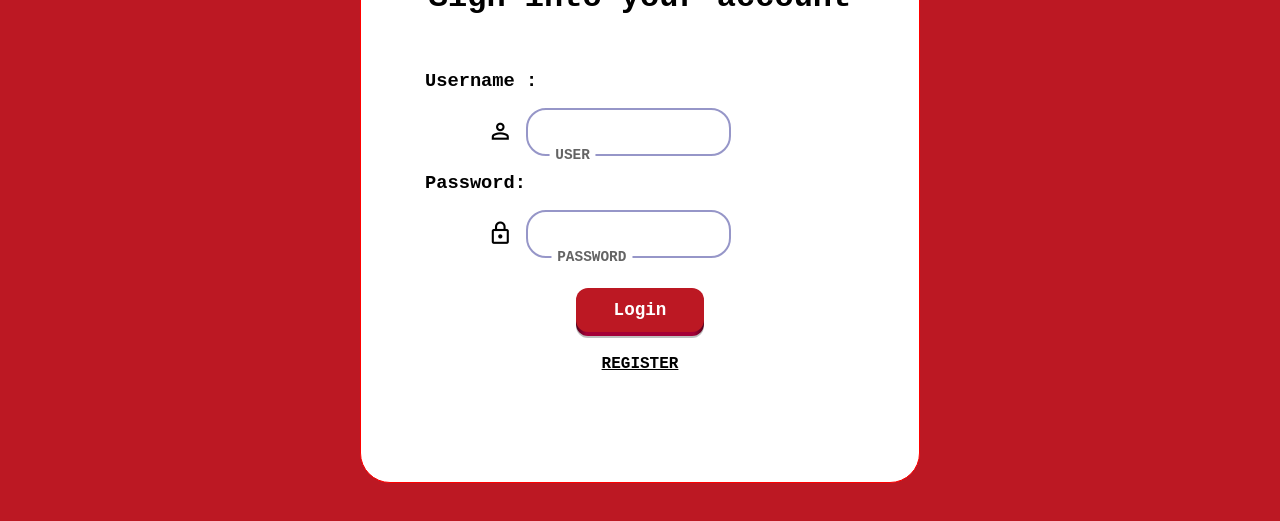
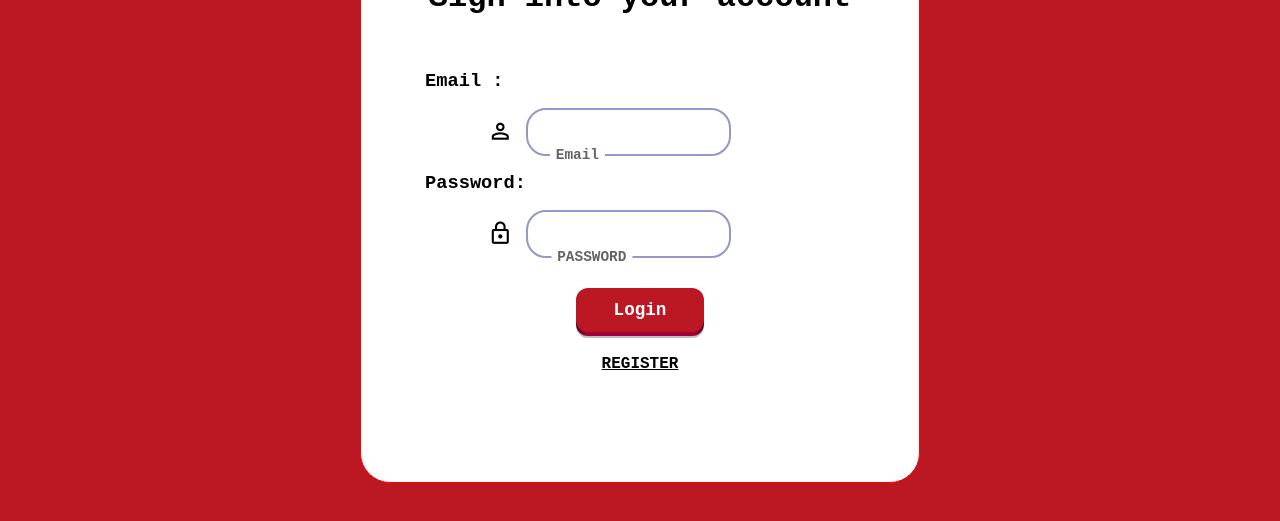
Before and after one commit to 72xarth/Gameless, an Angular app: page /login in a window 1280 px wide. Shown: the part 237-758 px from the top of the page. Built offline with nearby package versions, Linux system fonts and the light colour scheme; a web font is replaced by a local one.

Commit message:
Login success

```diff
--- a/src/app/app.config.ts
+++ b/src/app/app.config.ts
@@ -3,7 +3,8 @@ import { provideRouter } from '@angular/router';
 
 import { routes } from './app.routes';
 import { provideAnimationsAsync } from '@angular/platform-browser/animations/async';
+import { provideHttpClient } from '@angular/common/http';
 
 export const appConfig: ApplicationConfig = {
-  providers: [provideRouter(routes), provideAnimationsAsync()]
+  providers: [provideRouter(routes), provideAnimationsAsync(),provideHttpClient()]
 };
--- a/src/app/app.routes.ts
+++ b/src/app/app.routes.ts
@@ -6,8 +6,7 @@ import { Login2Component } from './components/login2/login2.component';
 import { IndexComponent } from './components/index/index.component';
 import { Register4Component } from './components/register4/register4.component';
 import { StandingComponent } from './components/standing/standing.component';
-// import { Login1Component } from './components/login1/login1.component';
-// import { Login1Component } from './login1/login1.component';
+
 
 export const routes: Routes = [
     {path: 'profile', component: HeaderComponent},
@@ -18,5 +17,4 @@ export const routes: Routes = [
     {path: 'rank', component: StandingComponent},
     {path: '', component: IndexComponent}
 
-
 ];
--- a/src/app/components/login1/login1.component.html
+++ b/src/app/components/login1/login1.component.html
@@ -14,7 +14,7 @@
 <body>
     <div class="nav">
         <div class="title">
-                <img src="../../../assets/icon_web-removebg-preview.png" alt="" width="250vw" height="60vw">
+            <a routerLink="/">  <img src="../../../assets/icon_web-removebg-preview.png" alt="" width="250vw" height="60vw"></a>
                 <div style="justify-content: center; align-items: center; display: flex;  width: 20vh; ">
                     <button mat-button style=" color: #ffffff; font-size: 1vw;" routerLink="/rank">Rank</button>
 
--- a/src/app/components/login2/login2.component.html
+++ b/src/app/components/login2/login2.component.html
@@ -33,59 +33,51 @@
         </div>
 </div>
 
-    <div class="container">
-        <div class="maincon">
-                    <div class="card">
-                        <div class="text1">
-                                    <h1>
-                                        Sign into your account
-                                    </h1>
+<div class="container">
+    <div class="maincon">
+        <div class="card">
+            <div class="text1">
+                <h1>
+                    Sign into your account
+                </h1>
+            </div>
+
+            <form [formGroup]="myForm" (ngSubmit)="submitForm()">
+                <div style="display: grid; align-items: center; margin-right: 6vw;">
+                    <h3 style="margin-left: 5vw;">Email : &nbsp;</h3>
+                    <div style="display: flex; justify-content: center; align-items: center;">
+                        <span class="material-symbols-outlined" style="font-size: 2vw; margin-right: 1vw;">person</span>
+                        <div class="inputGroup">
+                            <input type="text" style="width: 16vw;" formControlName="gmail">
+                            <label for="gmail">Email</label>
                         </div>
-                        <div>
-                            <div style="display: grid; align-items: center;  margin-right: 6vw;">
-                                <h3 style="margin-left: 5vw;">Username : &nbsp;</h3>
-                                <div  style="display: flex; justify-content: center; align-items: center;">
-                                    <span class="material-symbols-outlined" style="font-size: 2vw; margin-right: 1vw;">
-                                        person
-                                        </span>
-                                    <div class="inputGroup" >
-                                        <input type="text" style="width: 16vw;">
-                                        <label for="name" >USER</label >
-                                    </div>
-                                </div>
-
-                            </div>
-                            <div style="display: grid; align-items: center;  margin-right: 6vw;">
-                                <h3 style="margin-left: 5vw;">Password: &nbsp;</h3>
-                                <div  style="display: flex; justify-content: center; align-items: center;">
-                                    <span class="material-symbols-outlined" style="font-size: 2vw; margin-right: 1vw;">
-                                        lock
-                                        </span>
-                                    <div class="inputGroup" >
-                                        <input type="text"  style="width: 16vw;">
-                                        <label for="name" >PASSWORD</label >
-                                    </div>
-                                </div>
-
-                            </div>
-                                <br>
-                        <div style="display: grid; justify-content: center; align-items: center;">
-                            <button  style="width: 10vw;">
-                                <span class="shadow"></span>
-                                <span class="edge"></span>
-                                <span class="front text"> Login
-                                </span>
-                              </button>
-                              <a routerLink="/register" style="justify-content: center; align-items: center; display: flex; color: #000; margin-top: 1.5vw;"> REGISTER</a>
+                    </div>
+                </div>
+                <div style="display: grid; align-items: center; margin-right: 6vw;">
+                    <h3 style="margin-left: 5vw;">Password: &nbsp;</h3>
+                    <div style="display: flex; justify-content: center; align-items: center;">
+                        <span class="material-symbols-outlined" style="font-size: 2vw; margin-right: 1vw;">lock</span>
+                        <div class="inputGroup">
+                            <input type="password" style="width: 16vw;" formControlName="password">
+                            <label for="password">PASSWORD</label>
                         </div>
-
                     </div>
-
+                </div>
+                <br>
+                <div style="display: grid; justify-content: center; align-items: center;">
+                    <button style="width: 10vw;" type="submit">
+                        <span class="shadow"></span>
+                        <span class="edge"></span>
+                        <span class="front text">Login</span>
+                    </button>
+                    <a routerLink="/register" style="justify-content: center; align-items: center; display: flex; color: #000; margin-top: 1.5vw;"> REGISTER</a>
+                </div>
+            </form>
 
         </div>
+    </div>
+</div>
 
-     </div>
-</div>
 
 </body>
 
--- a/src/app/components/login2/login2.component.ts
+++ b/src/app/components/login2/login2.component.ts
@@ -1,15 +1,52 @@
-import { Component } from '@angular/core';
-import { RouterLink, RouterModule } from '@angular/router';
+import { Component, OnInit } from '@angular/core';
+import { Router, RouterLink, RouterModule } from '@angular/router';
 import {MatButtonModule} from '@angular/material/button';
 import {MatIconModule} from '@angular/material/icon';
-
+import { FormBuilder, FormGroup } from '@angular/forms';
+import { ApiService } from '../../service/appdata.service';
+import { ReactiveFormsModule } from '@angular/forms';
 @Component({
   selector: 'app-login2',
   standalone: true,
-  imports: [RouterModule,MatButtonModule,MatIconModule,RouterLink],
+  imports: [RouterModule,MatButtonModule,MatIconModule,RouterLink,ReactiveFormsModule],
   templateUrl: './login2.component.html',
   styleUrl: './login2.component.scss'
 })
-export class Login2Component {
+export class Login2Component implements OnInit {
+  myForm!: FormGroup;
+  bool: any;
 
+  constructor(private formBuilder: FormBuilder, private api: ApiService,private route:Router) {}
+
+  ngOnInit(): void {
+    this.myForm = this.formBuilder.group({
+      gmail: [''],
+      password: [''],
+    });
+  }
+
+  async submitForm() {
+     let formData = this.myForm.value;
+    console.log(formData);
+
+     this.Checklogin(formData);
+
+  }
+
+  async Checklogin(jsonData: any) {
+    this.bool = await this.api.checkLogin(jsonData);
+
+
+
+
+
+    if(typeof this.bool.uid === 'number'){
+
+        this.route.navigate(['/rank/']);
+    }
+    else{
+      console.log("wrong");
+
+    }
+  }
 }
--- /dev/null
+++ b/src/app/config/constants.ts
@@ -0,0 +1,8 @@
+import { Injectable } from '@angular/core';
+
+@Injectable({
+  providedIn: 'root',
+})
+export class Constants {
+  public readonly API_ENDPOINT: string = 'http://localhost:3000/game';
+}
--- /dev/null
+++ b/src/app/service/appdata.service.ts
@@ -0,0 +1,74 @@
+import { Injectable } from '@angular/core';
+import { Constants } from '../config/constants';
+import { HttpClient } from '@angular/common/http';
+import { lastValueFrom } from 'rxjs';
+
+@Injectable({
+  providedIn: 'root'
+})
+export class ApiService {
+
+  constructor(private constants: Constants, private http: HttpClient) {}
+
+  // Login
+  public async checkLogin(options?: any) {
+    const url = `${this.constants.API_ENDPOINT}/test`;
+    console.log(url);
+
+    return lastValueFrom(this.http.post(url, options));
+  }
+
+  // Register
+  public async register(option: any) {
+    const url = `${this.constants.API_ENDPOINT}/user`;
+    return lastValueFrom(this.http.post(url, option));
+  }
+
+  // Get image
+  public async getImage() {
+    const url = `${this.constants.API_ENDPOINT}/image`;
+    return lastValueFrom(this.http.get(url));
+  }
+
+  public async getImageAll() {
+    const url = `${this.constants.API_ENDPOINT}/image/all`;
+    return lastValueFrom(this.http.get(url));
+  }
+
+  // Update point
+  public async putPoint(options?: any) {
+    const url = `${this.constants.API_ENDPOINT}/eloprocess`;
+    return lastValueFrom(this.http.put(url, options));
+  }
+
+  // Update imageUser
+  public async imageUser(options?: any) {
+    const url = `${this.constants.API_ENDPOINT}/upload/image`;
+    return lastValueFrom(this.http.put(url, options));
+  }
+
+  // Select last UID
+  public async lastUID(options?: any) {
+    const url = `${this.constants.API_ENDPOINT}/upload`;
+    return lastValueFrom(this.http.get(url, options));
+  }
+
+  // Delete img
+  public async deleteIMG(imageId: string) {
+    const url = `${this.constants.API_ENDPOINT}/image/${imageId}`;
+    return lastValueFrom(this.http.delete(url));
+  }
+
+  // Insert picture
+  public insertPicture(option?: any){
+    const url = `${this.constants.API_ENDPOINT}/upload`;
+    return this.http.post(url, option);
+  }
+}
+
+@Injectable({
+  providedIn: 'root'
+})
+export class AppdataService {
+  constructor() { }
+}
```
